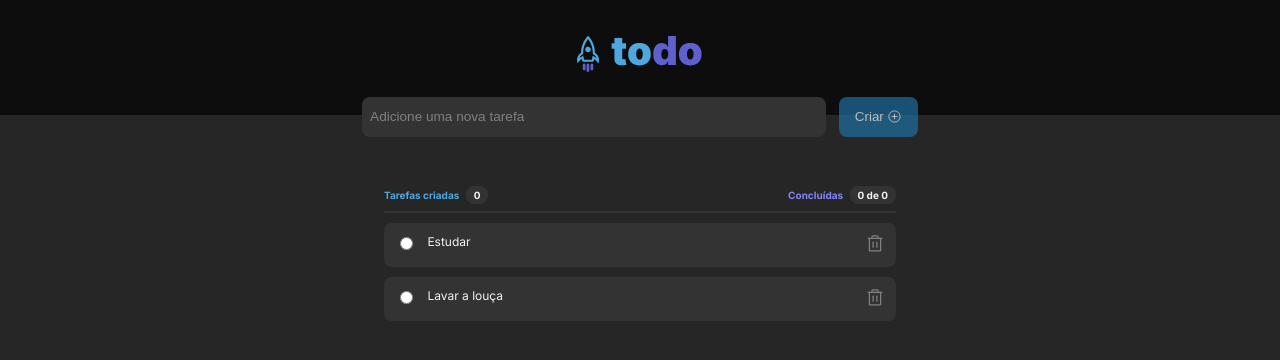
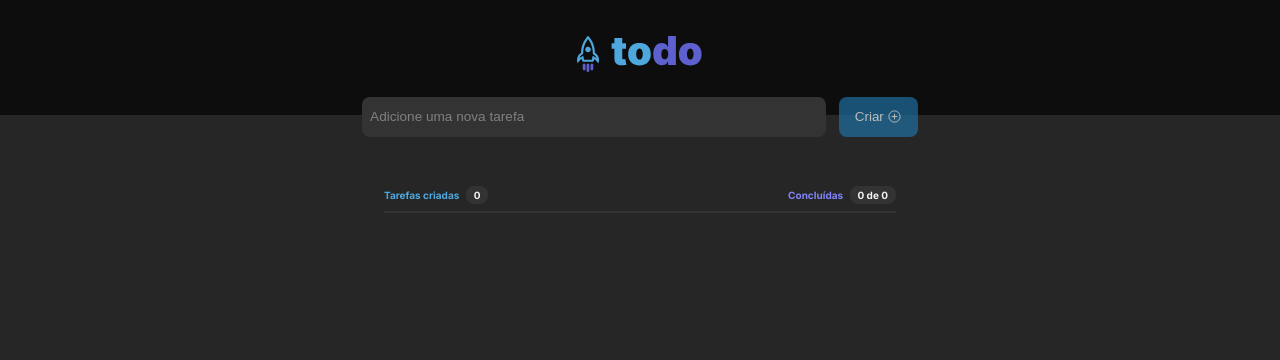
Before and after one commit to cauealb/projects-React, a React (Vite) app in the folder 04 - todo/: page / in a window 1280 px wide. Shown: the top 360 px of the page. Built offline with nearby package versions, Linux system fonts and the light colour scheme.

Commit message:
chore: Mudando os componentes de lugar

```diff
--- a/04 - todo/src/Components/Header/HeadeStyle.module.css
+++ b/04 - todo/src/Components/Header/HeadeStyle.module.css
@@ -69,3 +69,36 @@
 .btn:disabled {
     opacity: 0.7;
 }
+
+.content {
+    margin: 4rem auto;
+    width: 40%;
+}
+
+.infos {
+    display: flex;
+    justify-content: space-between;
+    border-bottom: 2px solid var(--gray-400);
+}
+
+.infos_messages {
+    display: flex;
+    align-items: center;
+    justify-content: center;
+    gap: 0.40rem;
+    font-weight: bold;
+}
+
+.infos_messages > p:first-child {
+    color: var(--blue-300);
+}
+
+.infos_messages:last-child > p{
+    color: var(--purple-300);
+}
+
+.numbertask {
+    background-color: var(--gray-400);
+    padding: 0.20rem 0.50rem;
+    border-radius: 8px;
+}
--- a/04 - todo/src/Components/Header/Header.tsx
+++ b/04 - todo/src/Components/Header/Header.tsx
@@ -1,12 +1,13 @@
 import { PlusCircle } from 'phosphor-react'
 import styleHeader from './HeadeStyle.module.css'
 import logoTodo from  '../../assets/Logo todo.svg'
-import { ListTask } from '../ListTask/ListTask'
 import { useState } from 'react'
 
 export function Header() {
 
     const [changeTask, setChangeTask] = useState('')
+    const [taskCreate, setTaskCreate] = useState<number>(0)
+    const [taskFinished, setTaskFinished] = useState<number>(0)
 
     return (
         <>
@@ -17,7 +18,22 @@ export function Header() {
                     <button disabled={!changeTask} className={styleHeader.btn}>Criar <PlusCircle size={15}/></button>
                 </form>
             </header>
-            <ListTask />
+            <div className={styleHeader.content}>
+                <div className={styleHeader.infos}>
+                    <div className={styleHeader.infos_messages}>
+                        <p>
+                            Tarefas criadas
+                        </p>
+                        <span className={styleHeader.numbertask}>{taskCreate}</span>
+                    </div>
+                    <div className={styleHeader.infos_messages}>
+                        <p>
+                            Concluídas
+                        </p>
+                        <span className={styleHeader.numbertask}>{taskFinished} de {taskCreate}</span>
+                    </div>
+                </div>
+            </div>
         </>
     )
 }
--- a/04 - todo/src/Components/ListTask/ListTask.module.css
+++ b/04 - todo/src/Components/ListTask/ListTask.module.css
@@ -1,36 +1,3 @@
-.content {
-    margin: 4rem auto;
-    width: 40%;
-}
-
-.infos {
-    display: flex;
-    justify-content: space-between;
-    border-bottom: 2px solid var(--gray-400);
-}
-
-.infos_messages {
-    display: flex;
-    align-items: center;
-    justify-content: center;
-    gap: 0.40rem;
-    font-weight: bold;
-}
-
-.infos_messages > p:first-child {
-    color: var(--blue-300);
-}
-
-.infos_messages:last-child > p{
-    color: var(--purple-300);
-}
-
-.numbertask {
-    background-color: var(--gray-400);
-    padding: 0.20rem 0.50rem;
-    border-radius: 8px;
-}
-
 .alert_notask {
     display: flex;
     flex-direction: column;
--- a/04 - todo/src/Components/ListTask/ListTask.tsx
+++ b/04 - todo/src/Components/ListTask/ListTask.tsx
@@ -3,55 +3,17 @@ import styleList from './ListTask.module.css'
 import Clipboard  from '../../assets/Clipboard.svg'
 import { Trash } from 'phosphor-react'
 
-const api = [
-    "Estudar", "Lavar a louça"
-]
-
 export function ListTask () {
-    const [taskCreate, setTaskCreate] = useState<number>(0)
-    const [taskFinished, setTaskFinished] = useState<number>(0)
 
     return (
         <>
-            <div className={styleList.content}>
-                <div className={styleList.infos}>
-                    <div className={styleList.infos_messages}>
-                        <p>
-                            Tarefas criadas
-                        </p>
-                        <span className={styleList.numbertask}>{taskCreate}</span>
-                    </div>
-                    <div className={styleList.infos_messages}>
-                        <p>
-                            Concluídas
-                        </p>
-                        <span className={styleList.numbertask}>{taskFinished} de {taskCreate}</span>
-                    </div>
+            <div className={styleList.alert_notask}>
+                <img src={Clipboard}/>
+                <div className={styleList.notask__infos}>
+                    <p>Você ainda não tem tarefas cadastradas</p>
+                    <p>Crie tarefas e organize seus itens a fazer</p>
                 </div>
-
-                {api.length > 0 ? (
-                    api.map((item) => {
-                        return (
-                            <div className={styleList.content__task}>
-                                <form className={styleList.radio}>
-                                    <input type="radio" />
-                                </form>
-                                <p>{item}</p>
-                                <span><Trash size={20} /></span>
-                            </div>
-                        )
-                    })
-                ) : (
-                    <div className={styleList.alert_notask}>
-                        <img src={Clipboard}/>
-                        <div className={styleList.notask__infos}>
-                            <p>Você ainda não tem tarefas cadastradas</p>
-                            <p>Crie tarefas e organize seus itens a fazer</p>
-                        </div>
-                    </div>
-                )}
             </div>
-
         </>
     )
 }
```
